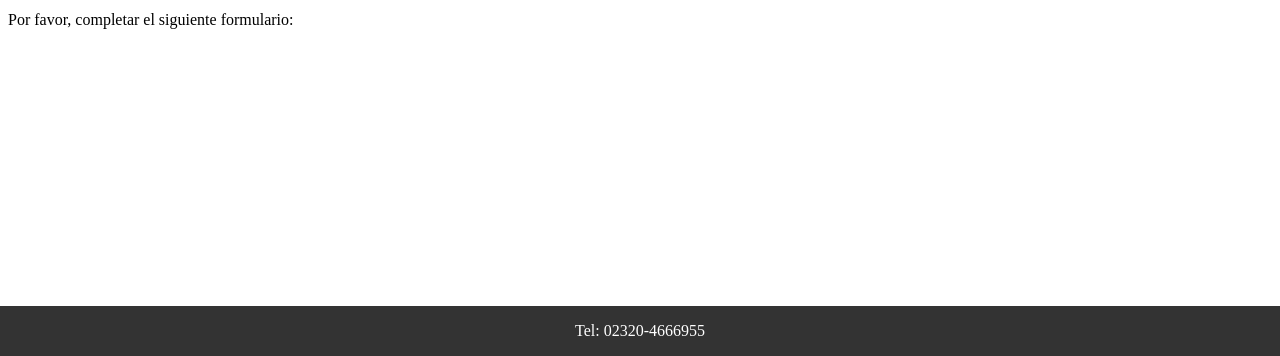
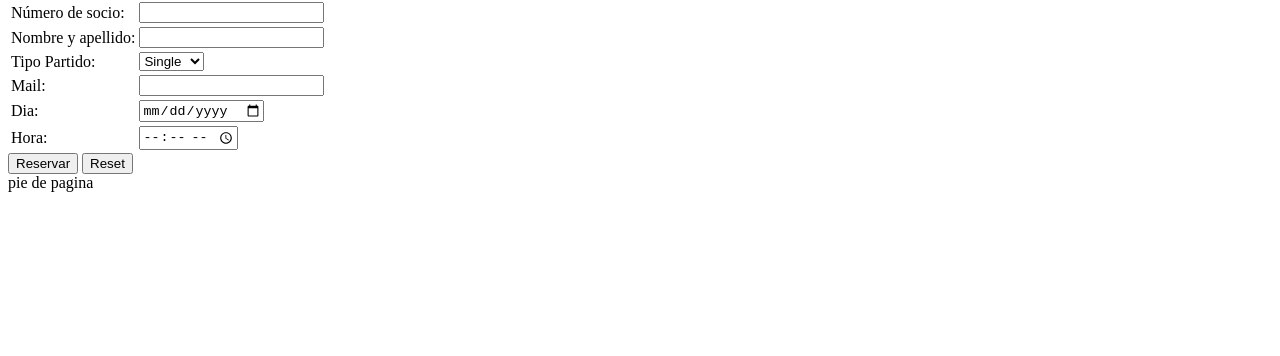
Before and after one commit to vanesadougan/desafio_dougan, a plain HTML site: page Pagina/reservaOnline.html in a window 1280 px wide. Shown: the part 444-800 px from the top of the page. Drawn offline with Linux system fonts and the light colour scheme.

Commit message:
form Reserva Online

```diff
--- a/Pagina/reservaOnline.html
+++ b/Pagina/reservaOnline.html
@@ -6,54 +6,10 @@
     <meta name="viewport" content="width=device-width, initial-scale=1.0">
     <title>Home</title>
     <link rel="stylesheet" href="style.css">
-
-    <!--mover a css in the futere-->
-<style>
-    .menuprincipal {
-        background-color: #333;
-        overflow: hidden;
-      }
-      .menuprincipal a {
-        float: left;
-        color: #f2f2f2;
-        text-align: center;
-        padding: 14px 16px;
-        text-decoration: none;
-        font-size: 17px;
-      }
-
-      .menuprincipal a:hover {
-  background-color: #ddd;
-  color: black;
-}
-
-/* Add a color to the active/current link */
-.menuprincipal a.active {
-  background-color: #04AA6D;
-  color: white;
-}
-
-
-
-.footer {
-  position: fixed;
-  left: 0;
-  bottom: 0;
-  width: 100%;
-  background-color: #333;
-  color: white;
-  text-align: center;
-}
-    </style>
-
 </head>
 <body>
 
-    <div class="container" >
 
-        <img src="header3.jpg" alt="" style="width: 100%;">
-
-    </div>
     <div class="menuprincipal">
         <a  href="index.html">Home</a>
         <a class="active" href="reservaOnline.html">Reserva Online</a>
@@ -61,20 +17,76 @@
         <a href="ranking.html">Ranking</a>
         <a href="reglamento.html">Reglamento</a>
       </div>
+      <div class="container" >
+
+        <img src="header3.jpg" alt="" style="width: 100%;">
+
+    </div>
+
+    <div class="titulo">Reserva online</div>
+
 
       <div class="contenido">
 
-        <h1> Reserva tu cancha  </h1>
+        <p>Por favor, completar el siguiente formulario:</p>
+<form>
+       <table>
+          <tr>
+             <td><label for="nsocio">Número de socio: </label></td>
 
-        <p>Por favor, completar el siguiente formulario:</p>
+            <td>
+        <input type="text" for="nsocio" required>
+            </td>
 
+          </tr>
+
+          <tr>
+            <td>
+        <label id="nnombre">Nombre y apellido: </label>
+           </td>
+           <td>
+            <input type="text" id="nnombre" required>
+          </td>
+          </tr>
+
+          <tr>
+            <td>   <label> Tipo Partido:</label></td>
+            <td> <select>
+              <option>Single</option>
+              <option>Double</option>
+          </select>  </td>
+
+          </tr>
+
+          <tr>
+
+            <td><label for="nmail">Mail:</label></td>
+            <td><input type="email" id=nmail required></td>
+          </tr>
+
+          <tr>
+            <td><label>Dia: </label></td>
+            <td><input type="date" id="fecha" name="birthday">
+            </td>
+
+          </tr>
+          <tr>
+            <td><label>Hora: </label></td>
+            <td><input type="time" id="hora" name="birthday">
+            </td>
+          </tr>
+
+
+        </table>
+
+        <input type="submit" value="Reservar">
+          <input type="reset" name="Borrar">
+
+</form>
 
       </div>
 
-
-
-      <div class="footer">
-        <p>Tel: 02320-4666955</p>
+      <footer> pie de pagina</footer>
 </div>
 </body>
 </html>
```
